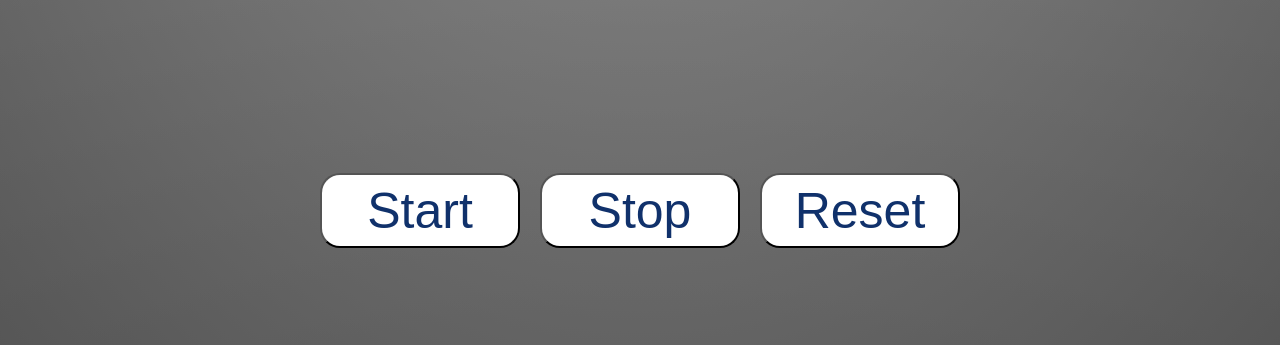
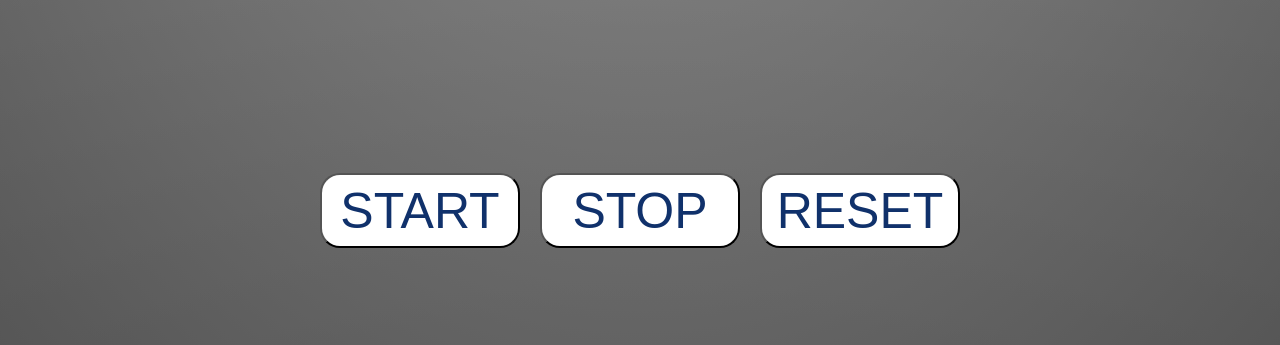
Before and after one commit to Amr-Ismail-95/Js-Stopwatch, a plain HTML site: page index.html in a window 1280 px wide. Shown: the part 455-800 px from the top of the page. Drawn offline with Linux system fonts and the light colour scheme.

Commit message:
design finish

```diff
--- a/Styles.css
+++ b/Styles.css
@@ -17,6 +17,7 @@
     flex-direction: column;
     justify-content: space-around;
     align-items: center;
+    text-transform: uppercase;
 }
 
 .head{
@@ -41,6 +42,7 @@
     border-radius: 2rem;
     background-color: white;
     color: var(--colors-);
+    text-transform: uppercase;
 }
 button:active{
     box-shadow: inset 0 0 10px #000000;
--- a/index.html
+++ b/index.html
@@ -14,18 +14,18 @@
 
     <h1 class="head">Stop watch</h1>
 
-    <div class="time">0:00:00</div>
+    <div id="time" class="time">0:00:00</div>
 
 
     <div class="buttons">
         <div class="btn">
-            <button>Start</button>
+            <button id="start">Start</button>
         </div>
         <div class="btn">
-            <button>Stop</button>
+            <button id="stop">Stop</button>
         </div>
         <div class="btn">
-            <button>Reset</button>
+            <button id="reset">Reset</button>
         </div>
     </div>
 </main>
```
